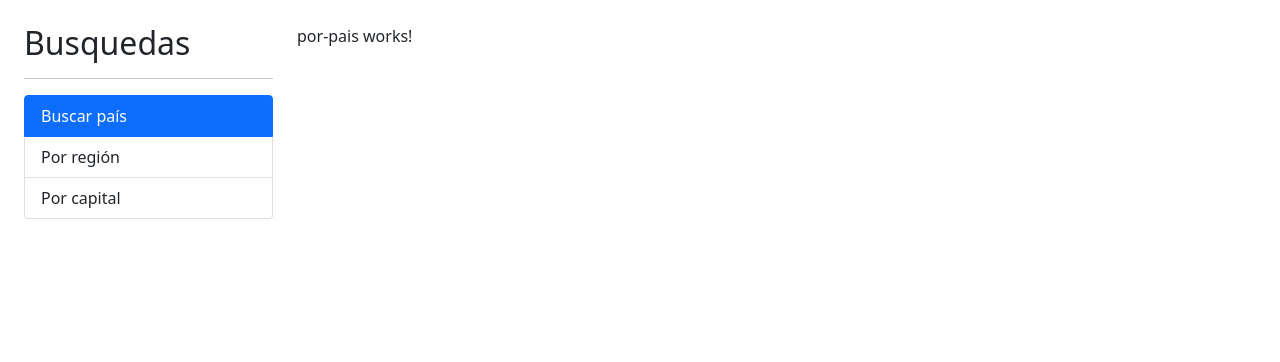
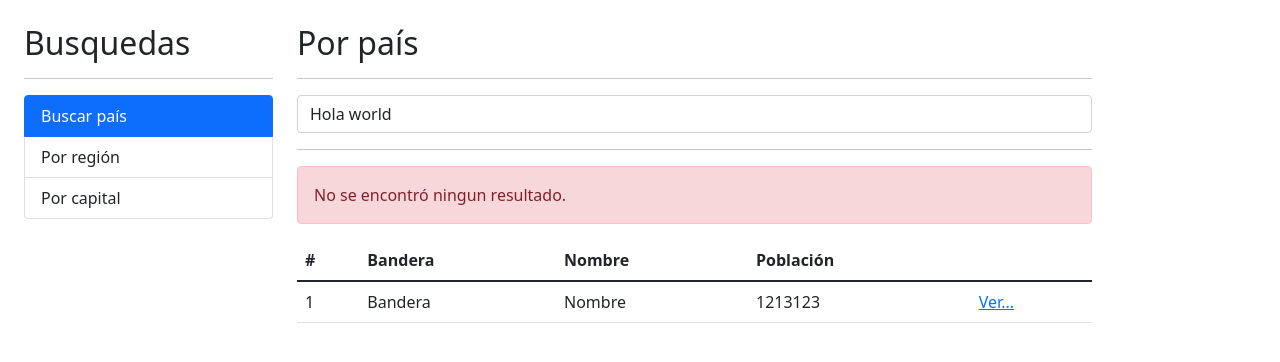
Before and after one commit to WhitishSine8/paisesApp, an Angular app: page / in a window 1280 px wide. Shown: the top 362 px of the page. Built offline with nearby package versions, Linux system fonts and the light colour scheme.

Commit message:
Actualización de ver pais
Se trabajo en la interfaz.

```diff
--- a/src/app/pais/pages/por-pais/por-pais.component.html
+++ b/src/app/pais/pages/por-pais/por-pais.component.html
@@ -1 +1,42 @@
-<p>por-pais works!</p>
+<h2>Por país</h2>
+<hr>
+
+<div class="row">
+    <div class="col">
+        <form (ngSubmit)="buscar()" autocomplete="off">
+            <input type="text" name="termino" class="form-control" [(ngModel)]="termino" placeholder="Buscar país">
+        </form>
+    </div>
+</div>
+
+<hr>
+<div class="alert alert-danger">
+    No se encontró ningun resultado.
+</div>
+
+<div class="row">
+    <div class="col">
+        <table class="table table-hover">
+            <thead>
+                <tr>
+                    <th>#</th>
+                    <th>Bandera</th>
+                    <th>Nombre</th>
+                    <th>Población</th>
+                    <th></th>
+                </tr>
+            </thead>
+            <tbody>
+                <tr>
+                    <td>1</td>
+                    <td>Bandera</td>
+                    <td>Nombre</td>
+                    <td>1213123</td>
+                    <td>
+                        <a href="/pais/cri">Ver...</a>
+                    </td>
+                </tr>
+            </tbody>
+        </table>
+    </div>
+</div>
--- a/src/app/pais/pages/por-pais/por-pais.component.ts
+++ b/src/app/pais/pages/por-pais/por-pais.component.ts
@@ -1,4 +1,4 @@
-import { Component, OnInit } from '@angular/core';
+import { Component} from '@angular/core';
 
 @Component({
   selector: 'app-por-pais',
@@ -6,11 +6,13 @@
   styles: [
   ]
 })
-export class PorPaisComponent implements OnInit {
+export class PorPaisComponent {
 
+  termino:string = "Hola world"
   constructor() { }
 
-  ngOnInit(): void {
+  buscar() {
+    console.log(this.termino)
   }
 
 }
```
Also changed, not shown: src/app/pais/pais.module.ts (+6 -3 lines).
